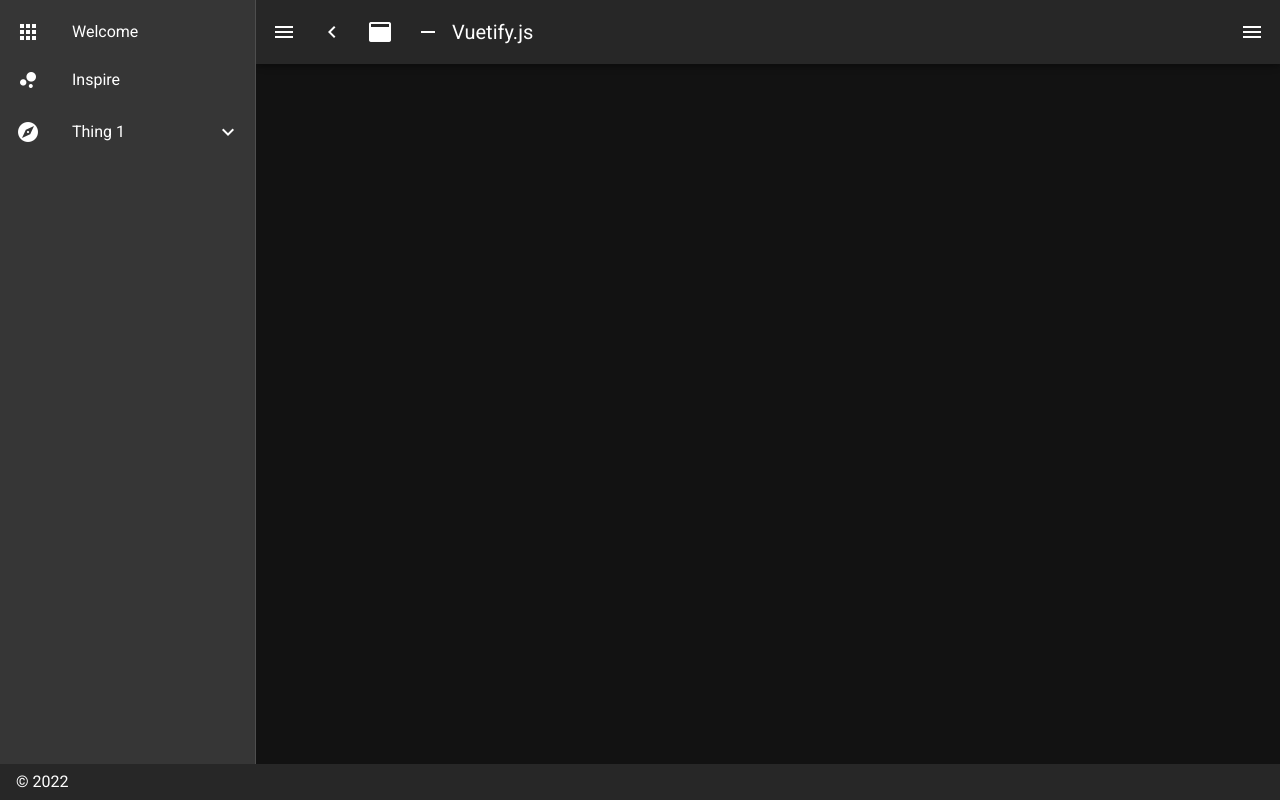
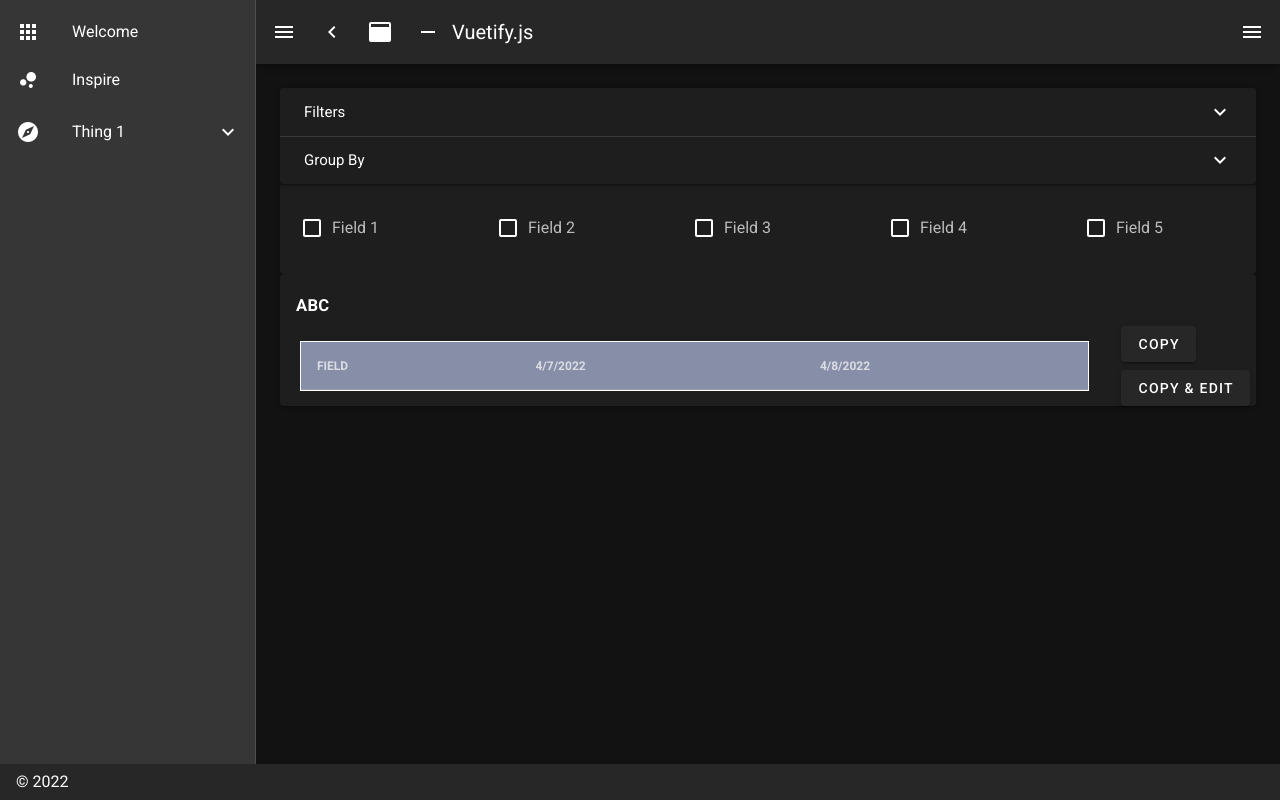
Before and after one commit to wei-huang-dev/vue_django_demo, a Nuxt app in the folder vuePracticeApp/: page /App1 in a window 1280 px wide. Built offline with nearby package versions, Linux system fonts and the light colour scheme.

Commit message:
UII-13: Dynamic Field table

```diff
--- /dev/null
+++ b/vuePracticeApp/assets/app.css
@@ -0,0 +1,12 @@
+
+#fieldTable th{
+    background: rgb(135, 142, 167);
+}
+
+#fieldTable table{
+    border: 1px solid;
+}
+
+/* #fieldTable table thead tr th:nth-child(2) {
+    background: red;
+} */
--- /dev/null
+++ b/vuePracticeApp/pages/App1.vue
@@ -0,0 +1,222 @@
+<style>
+@import '../assets/app.css';
+</style>
+
+<template>
+<v-container fluid>
+
+    <v-expansion-panels focusable>
+        <v-expansion-panel>
+            <v-expansion-panel-header>Filters</v-expansion-panel-header>
+            <v-expansion-panel-content>
+                <v-row>
+                    <v-col class="ml-10">
+                        <v-combobox v-model="state" :items="states" label="State" multiple outlined dense></v-combobox>
+                    </v-col>
+                    <v-col class="mr-10">
+                        <v-combobox v-model="county" :items="counties" label="County" multiple outlined dense></v-combobox>
+                    </v-col>
+                    <v-col class="mr-10">
+                        <v-combobox v-model="town" :items="towns" label="Town" multiple outlined dense></v-combobox>
+                    </v-col>
+                    <v-col class="mr-10">
+                        <v-combobox v-model="model" :items="models" label="Model" multiple outlined dense></v-combobox>
+                    </v-col>
+                    <v-col class="mr-10">
+                        <v-combobox v-model="color" :items="colors" label="Color" multiple outlined dense></v-combobox>
+                    </v-col>
+                </v-row>
+            </v-expansion-panel-content>
+        </v-expansion-panel>
+
+        <v-expansion-panel>
+            <v-expansion-panel-header>Group By</v-expansion-panel-header>
+            <v-expansion-panel-content>
+                <v-row>
+                    <v-col class="ml-10">
+                        <v-checkbox v-model="stateX" :label="`State`"></v-checkbox>
+                    </v-col>
+                    <v-col>
+                        <v-checkbox v-model="countyX" :label="`County`"></v-checkbox>
+                    </v-col>
+                    <v-col>
+                        <v-checkbox v-model="townX" :label="`Town`"></v-checkbox>
+                    </v-col>
+                </v-row>
+            </v-expansion-panel-content>
+        </v-expansion-panel>
+
+    </v-expansion-panels>
+    <v-card hover class="my-3">
+        <v-row>
+            <v-col class="ml-5">
+                <v-checkbox v-model="fields" id="field1" value="Field 1" :label="`Field 1`"></v-checkbox>
+            </v-col>
+            <v-col>
+                <v-checkbox v-model="fields" id="field2" value="Field 2" :label="`Field 2`"></v-checkbox>
+            </v-col>
+            <v-col>
+                <v-checkbox v-model="fields" id="field3" value="Field 3" :label="`Field 3`"></v-checkbox>
+            </v-col>
+            <v-col>
+                <v-checkbox v-model="fields" id="field4" value="Field 4" :label="`Field 4`"></v-checkbox>
+            </v-col>
+            <v-col>
+                <v-checkbox v-model="fields" id="field5" value="Field 5" :label="`Field 5`"></v-checkbox>
+            </v-col>
+        </v-row>
+    </v-card>
+    <div>
+        <!-- Selected fields: {{ fields }} -->
+        <!-- {{new Date().toLocaleDateString() | formatDate}} -->
+    </div>
+    <v-card hover class="my-3">
+        <v-card-title><h5>ABC</h5></v-card-title>
+        <v-row align="center">
+            <v-col cols="10">
+                <v-simple-table class="ml-5" fixed-header id="fieldTable">
+                    <template v-slot:default>
+                        <thead>
+                            <tr>
+                                <th class="text-left">
+                                    FIELD
+                                </th>
+                                <th class="text-left" v-for="item in dates">
+                                    {{ item }}
+                                </th>
+                            </tr>
+                        </thead>
+                        <tbody>
+                            <tr v-for="(item, index)  in fields">
+                                <td>{{ item }}</td>
+                                <td v-for="fItem in fieldData">
+                                    {{item.slice(-1)}}{{fItem}}
+                                </td>
+                            </tr>
+                        </tbody>
+                    </template>
+                </v-simple-table>
+
+            </v-col>
+            <v-col class="ml-5" align="center">
+                <v-row align="center">
+                    <v-btn @click="copyLastDate()">Copy</v-btn>
+                </v-row>
+                <div class="my-5"></div>
+                <v-row>
+                    <v-btn>
+                        Copy & Edit
+                    </v-btn>
+                </v-row>
+            </v-col>
+        </v-row>
+    </v-card>
+</v-container>
+</template>
+
+<script>
+export default {
+    data() {
+        return {
+            id: 0,
+            checkedNames: [],
+            stateX: true,
+            countyX: false,
+            townX: false,
+            state: [],
+            states: [
+                'State 1',
+                'State 2',
+                'State 31',
+                'State 42',
+                'State 51',
+                'State 62',
+                'State 71',
+                'State 82',
+                'State 91',
+                'State 14',
+                'State 21',
+                'State 31',
+                'State 26',
+                'State 18',
+                'State 26',
+                'State 19',
+            ],
+            county: [],
+            counties: [
+                'county 1',
+                'county 2',
+            ],
+            town: [],
+            towns: [
+                'town 1',
+                'town 2',
+            ],
+            model: [],
+            models: [
+                'model 1',
+                'model 2',
+            ],
+            color: [],
+            colors: [
+                'color 1',
+                'color 2',
+            ],
+
+            dates: [
+                new Date(new Date().getTime() - 86400000).toLocaleDateString(),
+                new Date().toLocaleDateString()
+            ],
+
+            fieldData: [
+                'xxx',
+                'yyy',
+            ],
+
+            field1: false,
+            field2: false,
+            field3: false,
+            field4: false,
+            field5: false,
+
+            newDate: 0,
+            lastDate: new Date(),
+            newDate: new Date(),
+            idNum: 0,
+            // table
+            fields: [],
+        }
+    },
+    methods: {
+        copyLastDate() {
+            this.newDate = new Date(this.lastDate.getTime() + 86400000); // (24 * 60 * 60 * 1000)
+            this.dates.push(this.newDate.toLocaleDateString());
+            this.lastDate = this.newDate;
+            this.fieldData.push(this.fieldData[this.fieldData.length - 1]);
+        },
+        // later
+        copyLastDate1() {
+            this.newDate = this.dates.length + 1;
+            this.dates.push('Date ' + this.newDate);
+            this.fieldData.push(this.fieldData[this.fieldData.length - 1]);
+        },
+        addField() {
+            console.log("add")
+            let newField = {
+                id: this.idNum++,
+                date: ['aaa', 'bbb']
+
+            }
+            this.fields.push(newField)
+        },
+        deleteField(id) {
+            this.fields = this.fields.filter(field => field.id !== id)
+        },
+        format_date(value) {
+            if (value) {
+                return moment(String(value)).format('YYYYMMDD')
+            }
+        }
+    }
+}
+</script>
```
